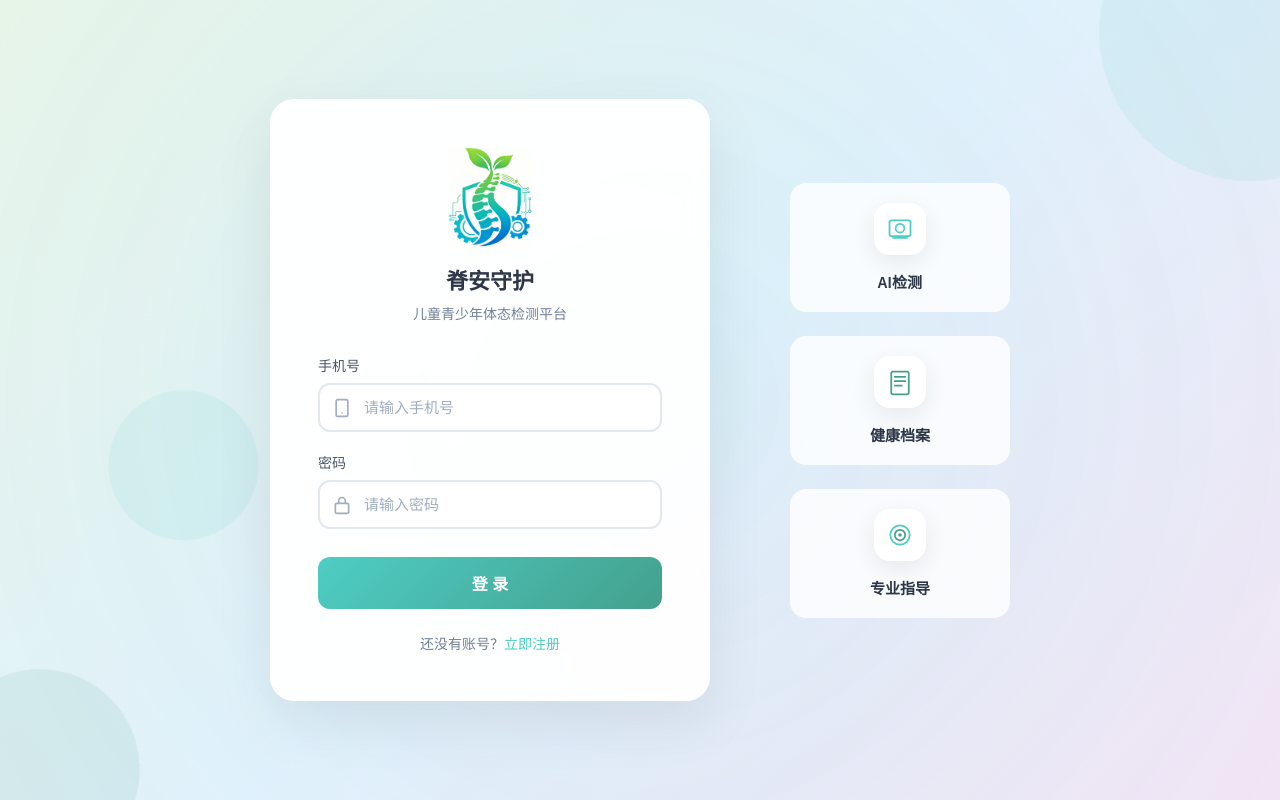
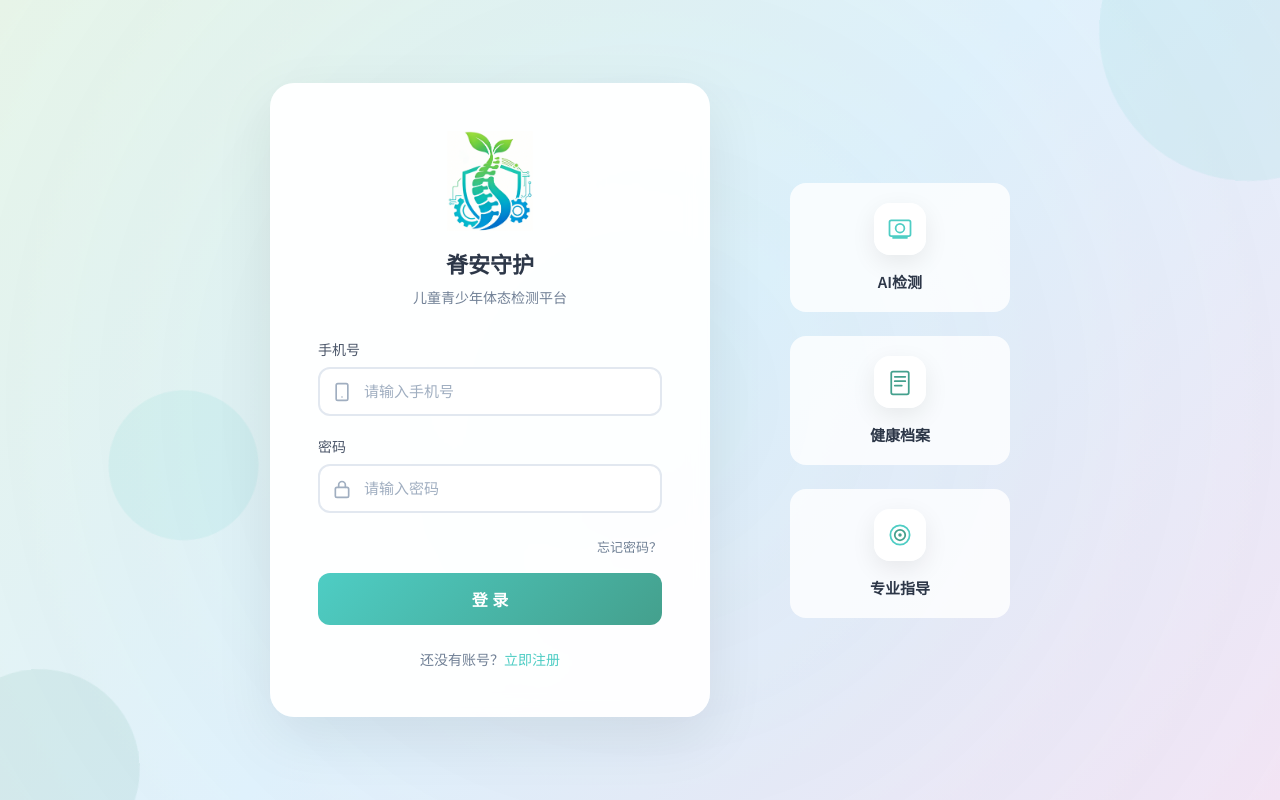
Before and after one commit to 7days666/posture-detection, a React (Vite) app in the folder frontend/: page /login in a window 1280 px wide. Shown: the top 800 px of the page. Built offline with nearby package versions, Linux system fonts and the light colour scheme.

Commit message:
feat: 添加忘记密码选项到登录页面

```diff
--- a/frontend/src/pages/Login.tsx
+++ b/frontend/src/pages/Login.tsx
@@ -123,6 +123,10 @@ export default function Login() {
             </div>
           </div>
 
+          <div className="forgot-password">
+            <span onClick={() => alert('请联系客服重置密码：400-888-8888')}>忘记密码？</span>
+          </div>
+
           <button type="submit" className={`submit-btn ${loading ? 'loading' : ''}`} disabled={loading}>
             {loading && <span className="btn-spinner"></span>}
             {loading ? '登录中' : '登 录'}
--- a/frontend/src/styles/global.css
+++ b/frontend/src/styles/global.css
@@ -286,6 +286,24 @@ body {
 
 @keyframes spin {
   to { transform: rotate(360deg); }
+}
+
+.forgot-password {
+  text-align: right;
+  margin-top: 8px;
+  margin-bottom: 8px;
+  animation: fade-up 0.5s ease 0.6s both;
+}
+
+.forgot-password span {
+  font-size: 13px;
+  color: #718096;
+  cursor: pointer;
+  transition: color 0.2s ease;
+}
+
+.forgot-password span:hover {
+  color: #4ecdc4;
 }
 
 .auth-footer {
```
